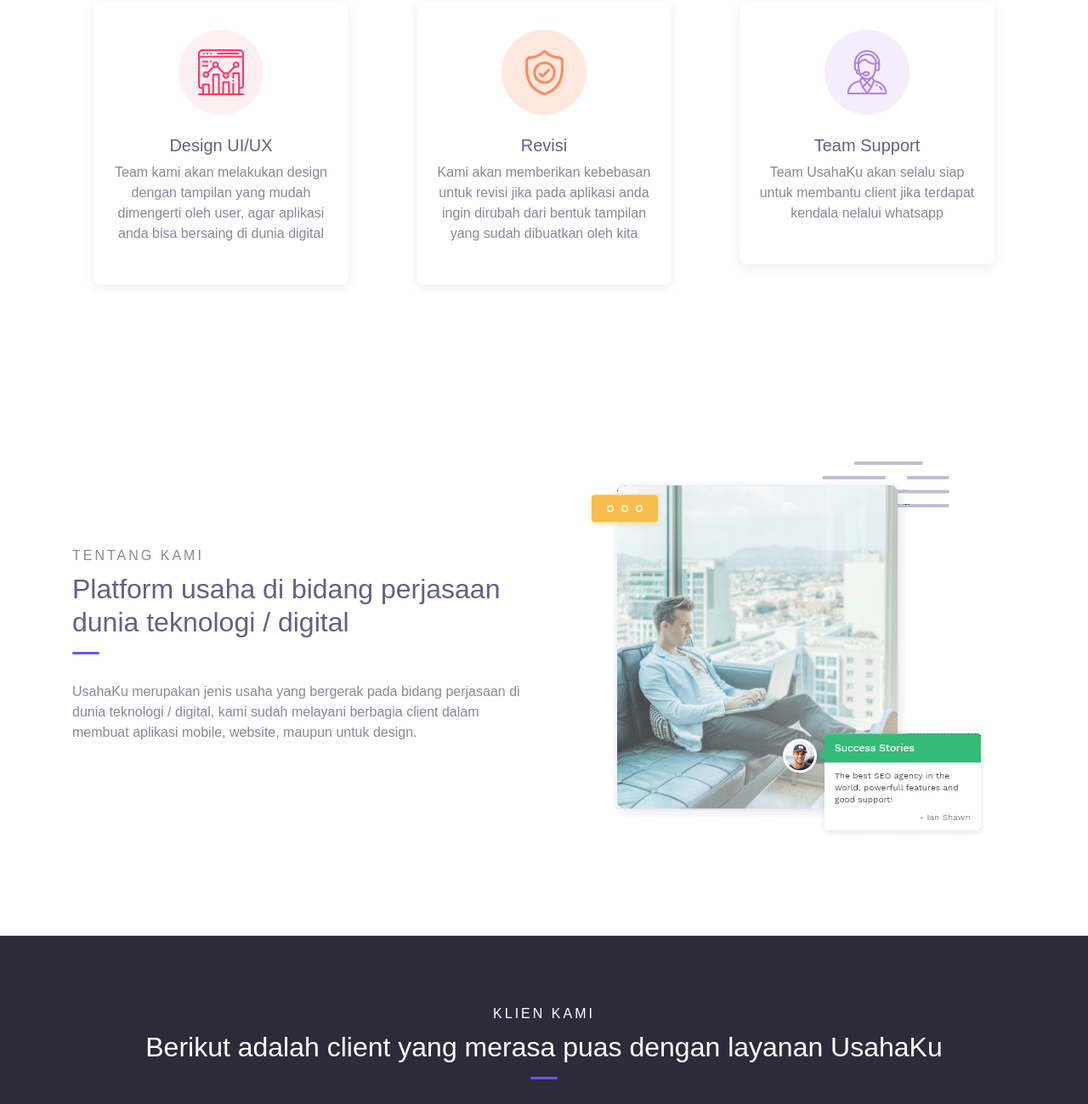
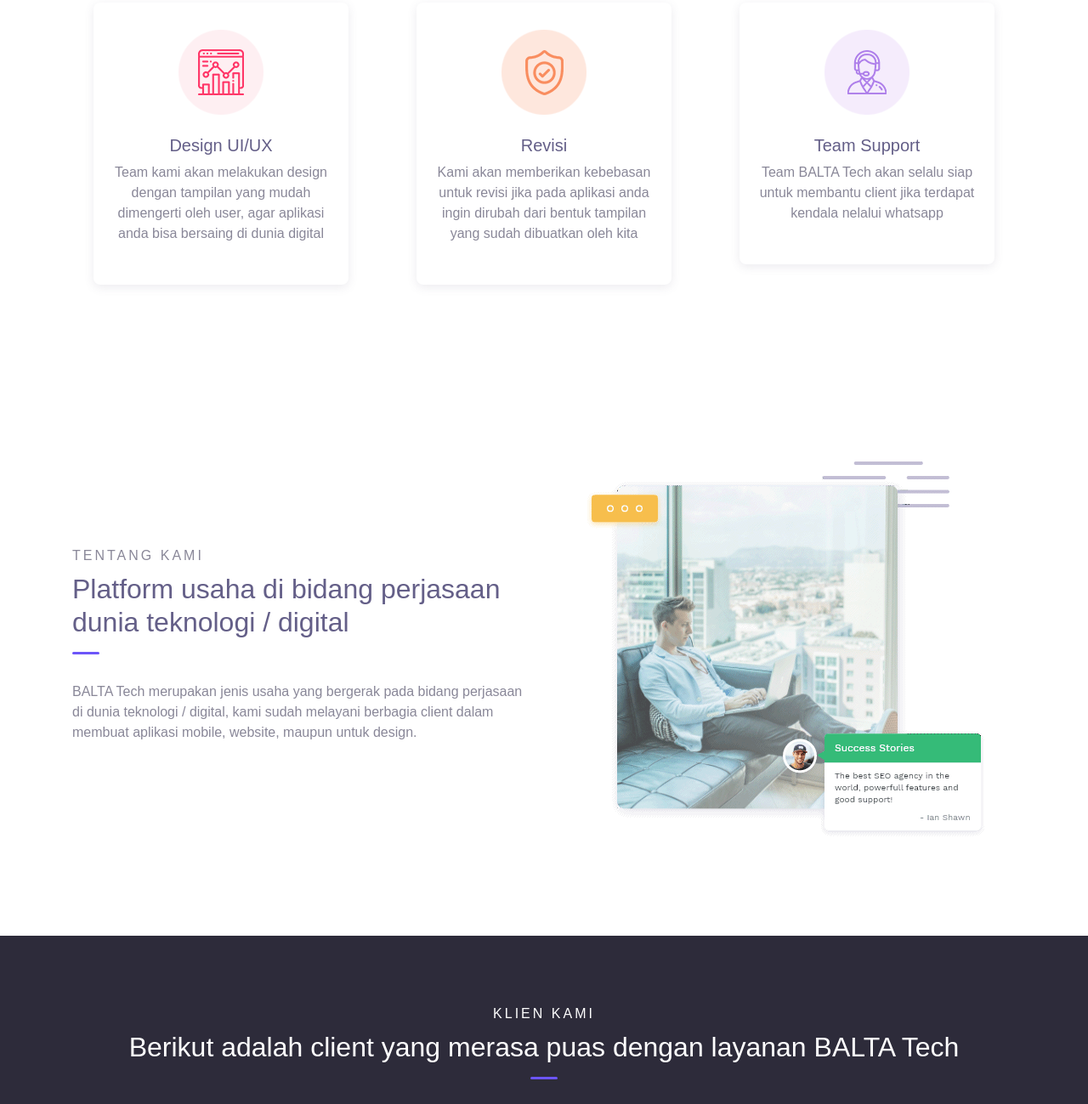
Before and after one commit to tauhid234/BALTA-TECH, a plain HTML site: page pages/index.html in a window 1280 px wide. Shown: the part 1075-2374 px from the top of the page at 85% size. Drawn offline with Linux system fonts and the light colour scheme; files whose address does not match are found by name.

Commit message:
FIX NAMING CV

```diff
--- a/pages/index.html
+++ b/pages/index.html
@@ -6,12 +6,12 @@
 
   <meta http-equiv="X-UA-Compatible" content="ie=edge">
 
-  <meta name="copyright" content="UsahaKu">
+  <meta name="copyright" content="BALTA TECH">
 
   <meta name="description" content="Jasa yang menyediakan pembuatan website dan aplikasi android, Free HOSTING dan DOMAIN. Yuk cek sekarang juga!">
   <meta name="keywords" content="jasa website, jasa web, jasa android, desain logo, desain banner, desain brosur, desain web, desain ui">
 
-  <title>USAHAKU</title>
+  <title>BALTA TECH</title>
 
   <link rel="stylesheet" href="../assets/css/maicons.css">
 
@@ -32,7 +32,7 @@
   <header>
     <nav class="navbar navbar-expand-lg navbar-light bg-white sticky" data-offset="500">
       <div class="container">
-        <a href="#" class="navbar-brand">Usaha<span class="text-primary">Ku</span></a>
+        <a href="#" class="navbar-brand">BALTA<span class="text-primary">Tech</span></a>
 
         <button class="navbar-toggler" data-toggle="collapse" data-target="#navbarContent" aria-controls="navbarContent" aria-expanded="false" aria-label="Toggle navigation">
           <span class="navbar-toggler-icon"></span>
@@ -70,7 +70,7 @@
           <div class="col-md-6 py-5 wow fadeInLeft">
             <h1 class="mb-4">Tentukan kebutuhan Aplikasi mobile, Website dan Design Anda semuanya disini</h1>
             <p class="text-lg text-grey mb-5">Kami siap membantu anda dalam hal mengenai kebutuhan tersebut, dapatkan harga termurah serta gratis DOMAIN dan HOSTING sekarang juga!</p>
-            <a href="https://wa.me/6285695673132/?text=hallo%20saya%20tertarik%20dengan%20situs%20jasa%20di%20website%20UsahaKu%2C%20apakah%20masih%20bisa%20melayani%20untuk%20pembuatan%20aplikasi%20website%2C%20mobile%20dan%20design%3F" class="btn btn-primary btn-split" target="_blank">Whatsapp <div class="fab"><i class="far fa-comments"></i></div></a>
+            <a href="https://wa.me/6285695673132/?text=hallo%20saya%20tertarik%20dengan%20situs%20jasa%20di%20website%20BALTA%20Tech%2C%20apakah%20masih%20bisa%20melayani%20untuk%20pembuatan%20aplikasi%20website%2C%20mobile%20dan%20design%3F" class="btn btn-primary btn-split" target="_blank">Whatsapp <div class="fab"><i class="far fa-comments"></i></div></a>
           </div>
           <div class="col-md-6 py-5 wow zoomIn">
             <div class="img-fluid text-center">
@@ -153,7 +153,7 @@
             </div>
             <div class="body">
               <h5 class="text-secondary">Team Support</h5>
-              <p>Team UsahaKu akan selalu siap untuk membantu client jika terdapat kendala nelalui whatsapp</p>
+              <p>Team BALTA Tech akan selalu siap untuk membantu client jika terdapat kendala nelalui whatsapp</p>
               <!-- <a href="service.html" class="btn btn-primary">Read More</a> -->
             </div>
           </div>
@@ -170,7 +170,7 @@
           <h2 class="title-section">Platform usaha di bidang perjasaan dunia teknologi / digital</h2>
           <div class="divider"></div>
 
-          <p>UsahaKu merupakan jenis usaha yang bergerak pada bidang perjasaan di dunia teknologi / digital, kami sudah melayani berbagia client dalam membuat aplikasi mobile, website, maupun untuk design.</p>
+          <p>BALTA Tech merupakan jenis usaha yang bergerak pada bidang perjasaan di dunia teknologi / digital, kami sudah melayani berbagia client dalam membuat aplikasi mobile, website, maupun untuk design.</p>
           <!-- <p>At vero eos et accusam et justo duo dolores et ea rebum. Stet clita kasd gubergren.</p>
           <a href="about.html" class="btn btn-primary mt-3">Read More</a> -->
         </div>
@@ -187,7 +187,7 @@
     <div class="container">
       <div class="text-center wow fadeInUp">
         <div class="subhead" style="color: white;">Klien Kami</div>
-        <h2 class="title-section" style="color: white;">Berikut adalah client yang merasa puas dengan layanan UsahaKu</h2>
+        <h2 class="title-section" style="color: white;">Berikut adalah client yang merasa puas dengan layanan BALTA Tech</h2>
         <div class="divider mx-auto"></div>
       </div>
 
@@ -414,9 +414,9 @@
       <div class="container">
         <div class="row align-items-center">
           <div class="col-lg-6 py-3 pr-lg-5 wow fadeInUp">
-            <h2 class="title-section">Promo Layanan <br> UsahaKu</h2>
+            <h2 class="title-section">Promo Layanan <br> BALTA Tech</h2>
             <div class="divider"></div>
-            <p>Mau akhir tahun di UsahaKu tersedia promo untuk memesan aplikasi mobile dan website</p>
+            <p>Mau akhir tahun di BALTA Tech tersedia promo untuk memesan aplikasi mobile dan website</p>
 
             <ul class="theme-list theme-list-light text-white">
               <li>
@@ -603,8 +603,8 @@
     <div class="container">
       <div class="row mb-5">
         <div class="col-lg-6 py-3">
-          <h3>UsahaKu</h3>
-          <p>UsahaKu merupakan jenis usaha yang bergerak pada bidang perjasaan di dunia teknologi / digital, kami sudah melayani berbagia client dalam membuat aplikasi mobile, website, maupun untuk design.</p>
+          <h3>BALTA Tech</h3>
+          <p>BALTA Tech merupakan jenis usaha yang bergerak pada bidang perjasaan di dunia teknologi / digital, kami sudah melayani berbagia client dalam membuat aplikasi mobile, website, maupun untuk design.</p>
 
           <!-- <div class="social-media-button">
             <a href="#"><span class="mai-logo-facebook-f"></span></a>
@@ -637,7 +637,7 @@
         </div> -->
       </div>
 
-      <p class="text-center" id="copyright">Copyright &copy; 2021. UsahaKu</p>
+      <p class="text-center" id="copyright">Copyright &copy; 2021. BALTA Tech</p>
     </div>
   </footer>
 
```
